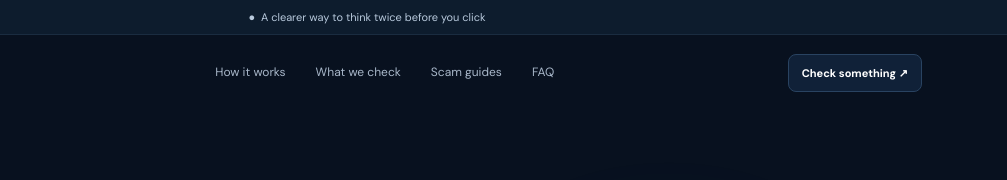
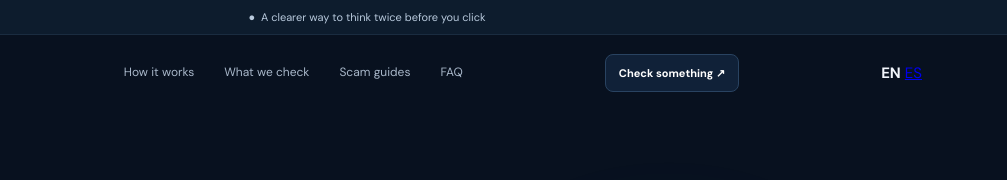
Before and after one commit to mexiaeon/safecheck-ai, a plain HTML site: page index.html in a window 1280 px wide. Shown: the top 180 px of the page, 273-1280 px from the left. Drawn offline with Linux system fonts and the light colour scheme; no server answers.

Commit message:
Add Spanish language links and hreflang metadata

```diff
--- a/index.html
+++ b/index.html
@@ -5,6 +5,9 @@
 <meta name="description" content="Check suspicious texts, emails, and website links for common scam warning signs. Get clear explanations and safer next steps with SafeCheck AI.">
 <meta name="robots" content="index,follow">
 <link rel="canonical" href="https://mexiaeon.github.io/safecheck-ai/">
+<link rel="alternate" hreflang="en" href="https://mexiaeon.github.io/safecheck-ai/">
+<link rel="alternate" hreflang="es" href="https://mexiaeon.github.io/safecheck-ai/es/">
+<link rel="alternate" hreflang="x-default" href="https://mexiaeon.github.io/safecheck-ai/">
 <meta property="og:type" content="website"><meta property="og:site_name" content="SafeCheck AI">
 <meta property="og:title" content="SafeCheck AI — Check Suspicious Messages and Links">
 <meta property="og:description" content="Review texts, emails, and website addresses for common scam warning signs before you act.">
@@ -15,7 +18,7 @@
 </head>
 <body>
 <div class="announcement">● &nbsp;A clearer way to think twice before you click</div>
-<header><a class="brand" href="#"><span class="logo">✓</span>SafeCheck <b>AI</b></a><nav><a href="#how">How it works</a><a href="#features">What we check</a><a href="#scam-guides">Scam guides</a><a href="#faq">FAQ</a></nav><a class="navbtn" href="#checker">Check something ↗</a></header>
+<header><a class="brand" href="#"><span class="logo">✓</span>SafeCheck <b>AI</b></a><nav><a href="#how">How it works</a><a href="#features">What we check</a><a href="#scam-guides">Scam guides</a><a href="#faq">FAQ</a></nav><a class="navbtn" href="#checker">Check something ↗</a><span class="language-switch"><b>EN</b> <a href="es/" lang="es">ES</a></span></header>
 <main>
 <section class="hero"><div><small>✦ &nbsp; THINK BEFORE YOU CLICK</small><h1>Not sure it's real?<br><em>Check before you act.</em></h1><p>Suspicious text? Unexpected email? Strange link? Get a clearer picture of common warning signs before you respond.</p><a class="btn" href="#checker">Check a message or link →</a><p class="trust">✓ &nbsp;Clear explanations. Practical next steps. No scare tactics.</p></div><div class="visual"><div class="scan"><div class="scanhead">✉ &nbsp; MESSAGE REVIEW <b>•••</b></div><div class="message"><b>Unknown sender</b><small>Just now</small><p>Your package is on hold. Pay a small fee to release your delivery.</p><code>delivery-update.example ↗</code></div><div class="status">● &nbsp; <span><b>Take a closer look</b><small>Unexpected payment request detected</small></span></div></div><div class="chip">✓ &nbsp; Clear next steps</div></div></section>
 <section class="checker" id="checker"><div class="heading"><small>SCAM RISK REVIEW</small><h2>What would you like to check?</h2><p>Analyze text, email content, or a URL for common scam warning signs. Analysis runs in your browser.</p></div><div class="tool"><div class="tabs"><button class="tab active" data-mode="message">▤ Text message</button><button class="tab" data-mode="email">✉ Email</button><button class="tab" data-mode="url">↗ Website link</button></div><div class="inside"><label id="input-label" for="entry">Paste the suspicious text message</label><textarea id="entry" maxlength="2000" rows="5" placeholder="Example: Your account will be suspended. Verify your details now..."></textarea><div class="meta"><span id="hint">Remove passwords, account numbers, and private information before pasting.</span><span id="count">0 / 2,000</span></div><button class="btn" id="analyze">Analyze warning signs →</button><div id="result" class="result" hidden aria-live="polite"></div></div></div><p class="disclaimer">This tool identifies patterns associated with scams; it does not verify the sender, visit websites, or guarantee a link is safe. Never treat a low score as proof of safety.</p></section>
```
